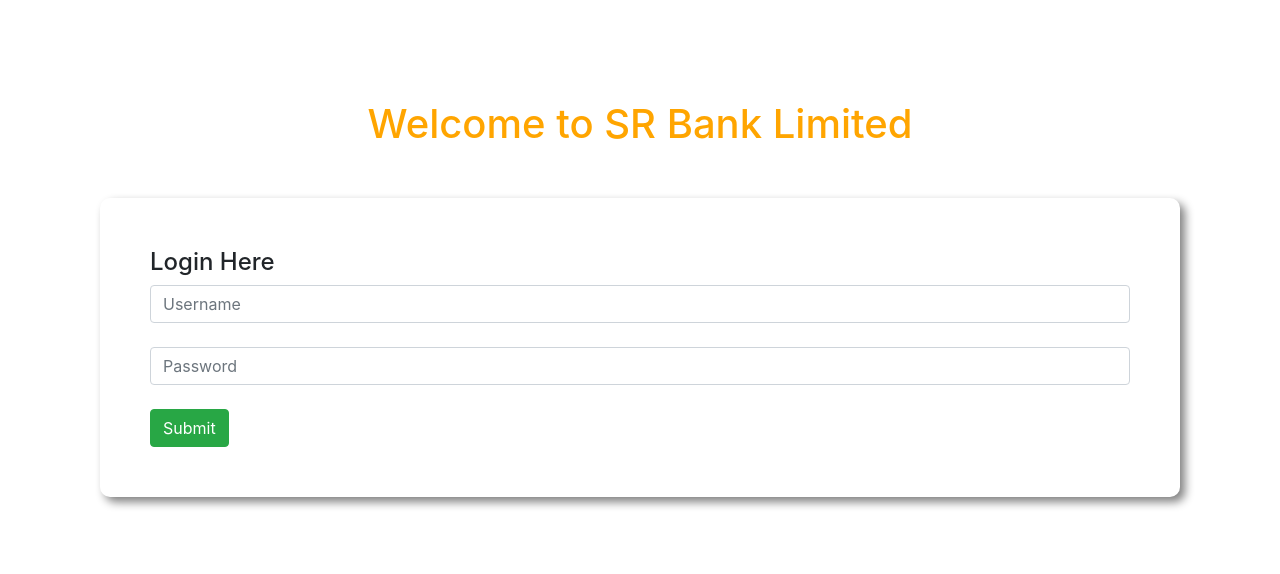
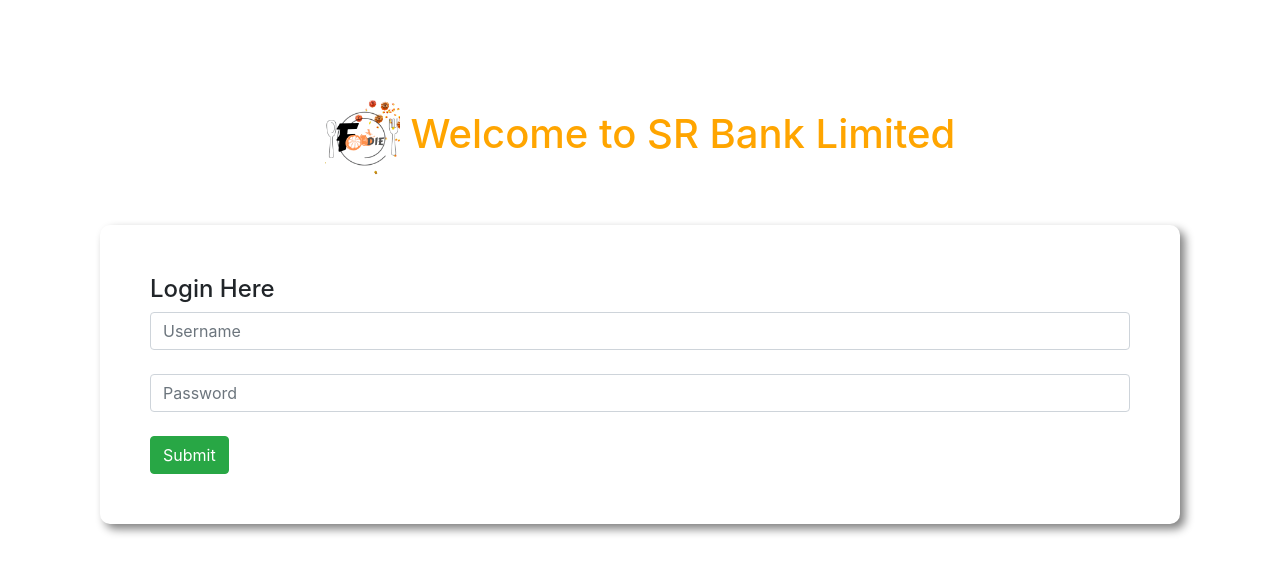
Before and after one commit to Rakibul-98/simple-bank-website, a plain HTML site: page index.html in a window 1280 px wide. Drawn offline with nearby package versions, Linux system fonts and the light colour scheme.

Commit message:
final submission

```diff
--- a/index.html
+++ b/index.html
@@ -9,7 +9,10 @@
 </head>
 <body>
     <div id="login-area">
-        <h1 class="bank-title">Welcome to SR Bank Limited</h1>
+        <div class="header">
+            <h1 class="bank-title"><img class="img" src="images/FOODIE-removebg-preview.png" alt=""> <span></span> Welcome to SR Bank Limited</h1>
+        </div>
+
         <div class="submit-area">
             <h4>Login Here</h4>
             <input type="text" class="form-control" placeholder="Username" name="User-Name" id="">
--- a/style.css
+++ b/style.css
@@ -1,5 +1,9 @@
 body{
     padding: 100px;
+}
+.img{
+    height: 75px;
+    width: 75px;
 }
 .bank-title{
     text-align: center;
@@ -16,7 +20,8 @@ body{
 }
 .trans-title{
     text-align: center;
-    margin-bottom: 100px;
+    margin-bottom: 50px;
+    color: chartreuse;
 }
 .status{
     margin: 0 20px;
```
Also changed, not shown: images/FOODIE-removebg-preview.png (added).
